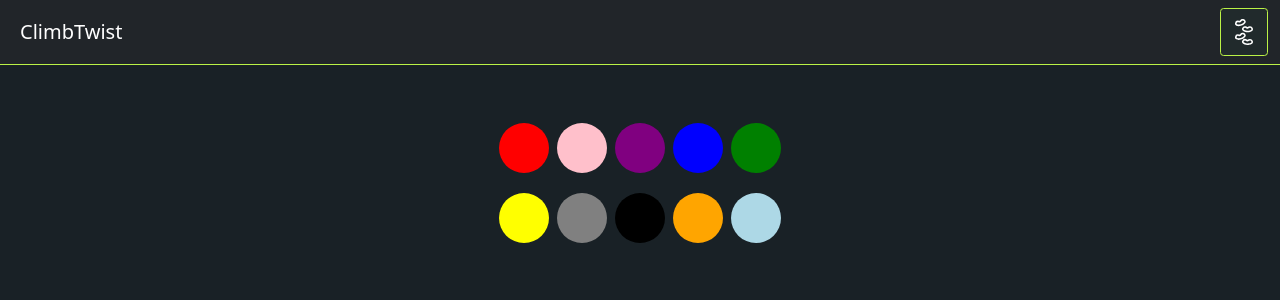
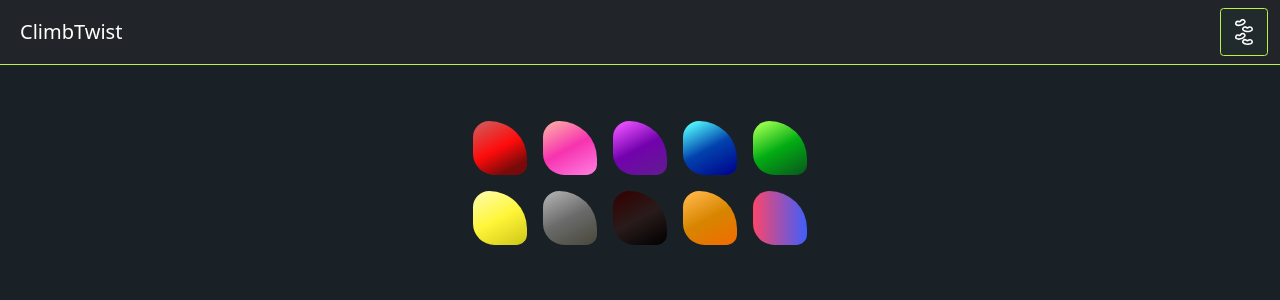
Before and after one commit to degouache/ClimbTwist_Front, an Angular app: page /picker in a window 1280 px wide. Shown: the top 300 px of the page. Built offline with nearby package versions, Linux system fonts and the light colour scheme.

Commit message:
keep working on picker look

```diff
--- a/src/app/Pages/Game/picker/picker.component.html
+++ b/src/app/Pages/Game/picker/picker.component.html
@@ -1,17 +1,17 @@
 <app-nav-bar></app-nav-bar>
 <div class="d-flex justify-content-center mt-5">
-    <div class="circle mx-1 circle-0" (click)="selectCircles(0)" [ngClass]="{ selected: selected.indexOf(0) != -1 }"></div>
-    <div class="circle mx-1 circle-1" (click)="selectCircles(1)" [ngClass]="{ selected: selected.indexOf(1) != -1 }"></div>
-    <div class="circle mx-1 circle-2" (click)="selectCircles(2)" [ngClass]="{ selected: selected.indexOf(2) != -1 }"></div>
-    <div class="circle mx-1 circle-3" (click)="selectCircles(3)" [ngClass]="{ selected: selected.indexOf(3) != -1 }"></div>
-    <div class="circle mx-1 circle-4" (click)="selectCircles(4)" [ngClass]="{ selected: selected.indexOf(4) != -1 }"></div>
+    <div class="circle m-2 circle-0" (click)="selectCircles(0)" [ngClass]="{ selected: selected.indexOf(0) != -1 }"></div>
+    <div class="circle m-2 circle-1" (click)="selectCircles(1)" [ngClass]="{ selected: selected.indexOf(1) != -1 }"></div>
+    <div class="circle m-2 circle-2" (click)="selectCircles(2)" [ngClass]="{ selected: selected.indexOf(2) != -1 }"></div>
+    <div class="circle m-2 circle-3" (click)="selectCircles(3)" [ngClass]="{ selected: selected.indexOf(3) != -1 }"></div>
+    <div class="circle m-2 circle-4" (click)="selectCircles(4)" [ngClass]="{ selected: selected.indexOf(4) != -1 }"></div>
   </div>
   <div class="d-flex justify-content-center mb-5">
-    <div class="circle mx-1 circle-5" (click)="selectCircles(5)" [ngClass]="{ selected: selected.indexOf(5) != -1 }"></div>
-    <div class="circle mx-1 circle-6" (click)="selectCircles(6)" [ngClass]="{ selected: selected.indexOf(6) != -1 }"></div>
-    <div class="circle mx-1 circle-7" (click)="selectCircles(7)" [ngClass]="{ selected: selected.indexOf(7) != -1 }"></div>
-    <div class="circle mx-1 circle-8" (click)="selectCircles(8)" [ngClass]="{ selected: selected.indexOf(8) != -1 }"></div>
-    <div class="circle mx-1 circle-9" (click)="selectCircles(9)" [ngClass]="{ selected: selected.indexOf(9) != -1 }"></div>
+    <div class="circle m-2 circle-5" (click)="selectCircles(5)" [ngClass]="{ selected: selected.indexOf(5) != -1 }"></div>
+    <div class="circle m-2 circle-6" (click)="selectCircles(6)" [ngClass]="{ selected: selected.indexOf(6) != -1 }"></div>
+    <div class="circle m-2 circle-7" (click)="selectCircles(7)" [ngClass]="{ selected: selected.indexOf(7) != -1 }"></div>
+    <div class="circle m-2 circle-8" (click)="selectCircles(8)" [ngClass]="{ selected: selected.indexOf(8) != -1 }"></div>
+    <div class="circle m-2 circle-9" (click)="selectCircles(9)" [ngClass]="{ selected: selected.indexOf(9) != -1 }"></div>
   </div>
   <div class ="small-bold text-center" *ngFor="let selected of selectedCircles">
     {{selected}}
--- a/src/app/Pages/Game/picker/picker.component.ts
+++ b/src/app/Pages/Game/picker/picker.component.ts
@@ -9,7 +9,7 @@ export class PickerComponent implements OnInit {
 
   selectedCircles: string[] = [];
   selected: number[] = [];
-  circleWords = ['rojo', 'rosa', 'morado', 'azul', 'verde', 'amarillo', 'gris', 'negro', 'naranja', 'azul claro'];
+  circleWords = ['rojo', 'rosa', 'morado', 'azul', 'verde', 'amarillo', 'gris', 'negro', 'naranja', 'comodín'];
 
   constructor() { }
 
--- a/src/styles.css
+++ b/src/styles.css
@@ -291,25 +291,14 @@ nav {
     padding: 0.5rem 1rem;
   }
 }
-.circle {
-  width: 50px;
-  height: 50px;
-  border-radius: 25px;
-  margin: 10px;
-  text-align: center;
-  line-height: 50px;
-  cursor: pointer;
-  background-color: white;
-}
-
 .circle.selected {
   border: 10px solid white;
   border-width: 5px;
 }
 .circle {
-  width: 50px;
-  height: 50px;
-  border-radius: 25px;
+  width: 3em;
+  height: 3em;
+  border-radius: 30% 70% 20% 40%;
   display: flex;
   align-items: center;
   justify-content: center;
@@ -317,34 +306,43 @@ nav {
 }
 
 .circle-0 {
-  background-color: red;
+  background: rgb(214,84,84);
+  background: linear-gradient(152deg, rgba(214,84,84,1) 7%, rgba(254,11,11,1) 50%, rgba(119,10,10,1) 83%);
 }
 .circle-1 {
-  background-color: pink;
+  background: rgb(255,165,165);
+background: linear-gradient(152deg, rgba(255,165,165,1) 7%, rgba(246,51,176,1) 50%, rgba(255,128,226,1) 100%);
 }
 .circle-2 {
-  background-color: purple;
+  background: rgb(235,80,255);
+  background: linear-gradient(152deg, rgba(235,80,255,1) 7%, rgba(114,2,173,1) 50%, rgba(96,28,144,1) 100%);
 }
 .circle-3 {
-  background-color: blue;
+  background: rgb(80,251,255);
+  background: linear-gradient(152deg, rgba(80,251,255,1) 7%, rgba(2,66,173,1) 50%, rgba(0,0,140,1) 100%);
 }
 .circle-4 {
-  background-color: green;
+  background: rgb(157,255,80);
+  background: linear-gradient(152deg, rgba(157,255,80,1) 7%, rgba(2,173,19,1) 50%, rgba(9,85,28,1) 100%);
 }
 .circle-5 {
-  background-color: yellow;
+  background: rgb(255,251,160);
+  background: linear-gradient(152deg, rgba(255,251,160,1) 7%, rgba(255,246,57,1) 50%, rgba(205,197,23,1) 100%);
 }
 .circle-6 {
-  background-color: grey;
+  background: rgb(173,173,173);
+  background: linear-gradient(152deg, rgba(173,173,173,1) 7%, rgba(106,106,106,1) 50%, rgba(71,71,58,1) 100%);
 }
 .circle-7 {
-  background-color: black;
+  background: rgb(51,3,3);
+  background: linear-gradient(152deg, rgba(51,3,3,1) 7%, rgba(41,27,27,1) 50%, rgba(0,0,0,1) 100%);
 }
 .circle-8 {
-  background-color: orange;
+  background: rgb(255,181,70);
+  background: linear-gradient(152deg, rgba(255,181,70,1) 7%, rgba(215,133,0,1) 50%, rgba(242,107,2,1) 100%);
 }
 .circle-9 {
-  background-color: lightblue;
+  background: linear-gradient(90deg, #FC466B 0%, #3F5EFB 100%);
 }
 
 
```
